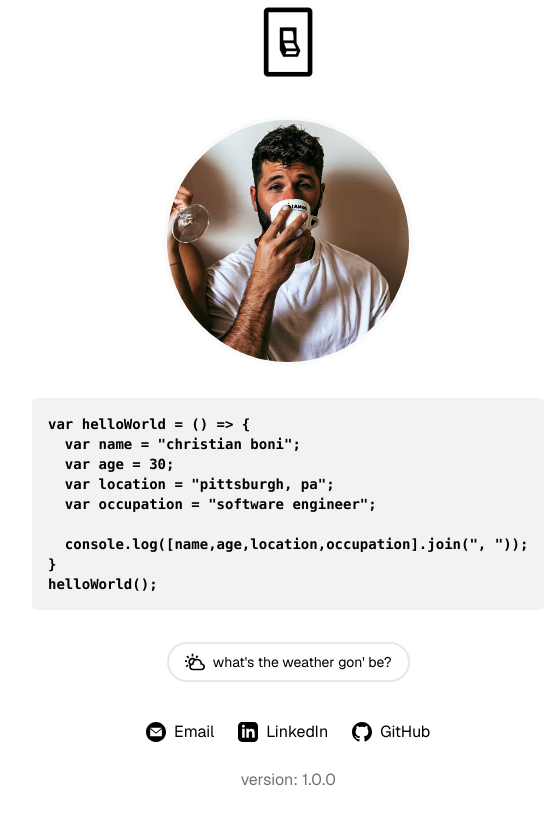
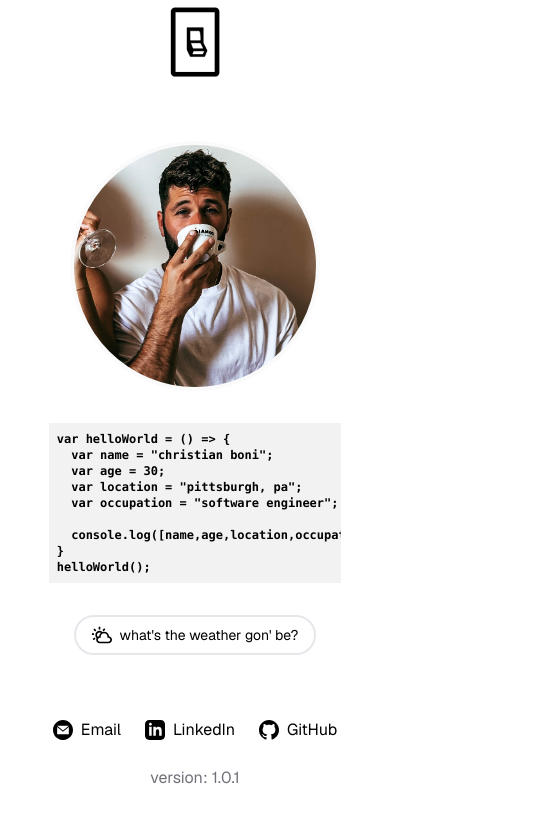
Before and after one commit to thisbechristian/website, a Next.js app: page / in a window 390 px wide. Shown: the top 824 px of the page, 544 px wide, since content can reach past the window. Built offline with nearby package versions, Linux system fonts and the light colour scheme.

Commit message:
fixing display issues on mobile

```diff
--- a/package.json
+++ b/package.json
@@ -1,6 +1,6 @@
 {
   "name": "christian.boni",
-  "version": "1.0.0",
+  "version": "1.0.1",
   "private": true,
   "scripts": {
     "dev": "next dev --turbopack",
--- a/src/app/page.tsx
+++ b/src/app/page.tsx
@@ -38,11 +38,13 @@ export default function Home() {
           priority
         />
 
-        <pre className="text-sm text-left font-[family-name:var(--font-geist-mono)] rounded font-semibold bg-black/[.05] dark:bg-white/[.06] p-4">
-          <code>
-            {biography}
-          </code>
-        </pre>
+        <div className="max-w-[75vw] overflow-scroll bg-black/[.05] dark:bg-white/[.06] p-2 sm:p-4">
+          <pre className="text-xs sm:text-sm text-left font-[family-name:var(--font-geist-mono)] rounded font-semibold">
+            <code>
+              {biography}
+            </code>
+          </pre>
+        </div>
 
         <WhatsTheWeather />
       </main>
```
